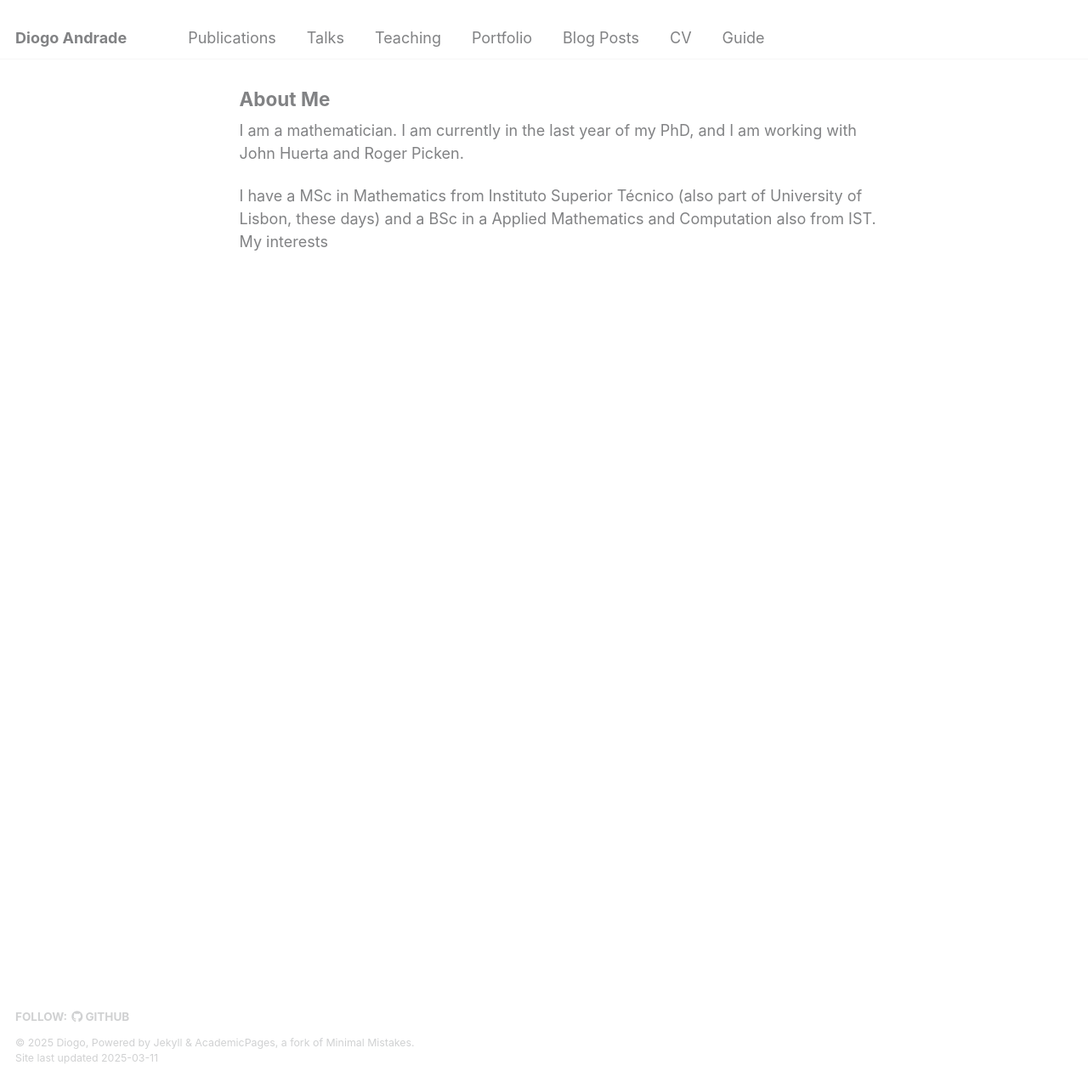
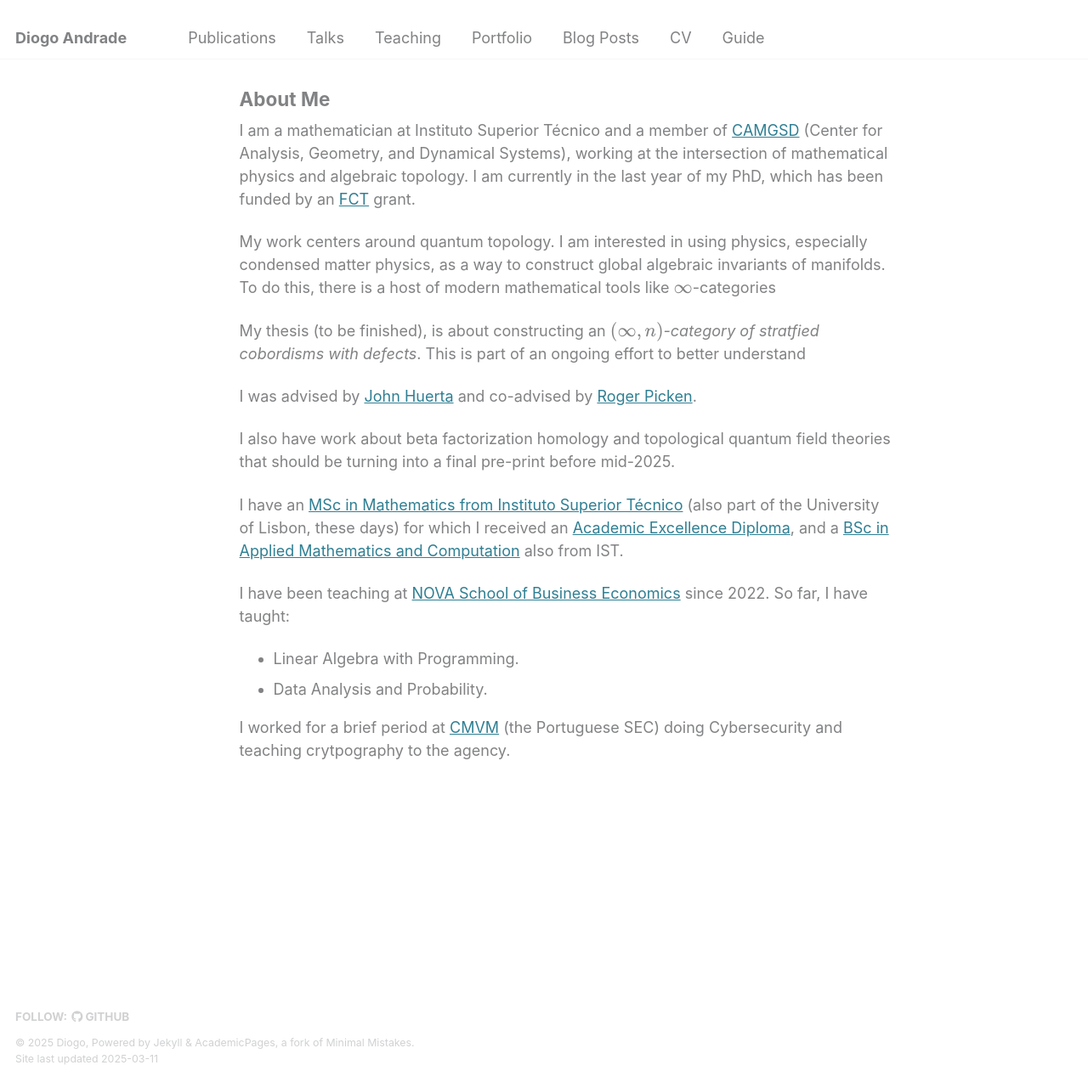
Before and after one commit to diogofd/diogofd.github.io, a Jekyll site: the page built from _pages/about.md, in a window 1280 px wide and 1274 px high. Shown: the whole window at 85% size. Built offline with Jekyll 4.4.1, drawn with Linux system fonts in a browser that asks for light colours.

Commit message:
modified:   _pages/about.md

```diff
--- a/_pages/about.md
+++ b/_pages/about.md
@@ -7,6 +7,21 @@ redirect_from:
   - /about.html
 ---
 
-I am a mathematician. I am currently in the last year of my PhD, and I am working with John Huerta and Roger Picken.
+I am a mathematician at Instituto Superior Técnico and a member of [CAMGSD](https://camgsd.tecnico.ulisboa.pt/index.php?lang=en) (Center for Analysis, Geometry, and Dynamical Systems), working at the intersection of mathematical physics and algebraic topology. I am currently in the last year of my PhD, which has been funded by an [FCT](https://www.google.com/url?sa=t&source=web&rct=j&opi=89978449&url=https://www.fct.pt/en/&ved=2ahUKEwizmZyploKMAxWJRfEDHbjsE44QFnoECAoQAQ&usg=AOvVaw2LM4ShTH7kpKpA0eeL1gDa) grant.
 
-I have a MSc in Mathematics from Instituto Superior Técnico (also part of University of Lisbon, these days) and a BSc in a Applied Mathematics and Computation also from IST. My interests
+My work centers around quantum topology. I am interested in using physics, especially condensed matter physics, as a way to construct global algebraic invariants of manifolds. To do this, there is a host of modern mathematical tools like $$\infty$$-categories
+
+My thesis (to be finished), is about constructing an *$$(\infty,n)$$-category of stratfied cobordisms with defects*. This is part of an ongoing effort to better understand
+
+I was advised by [John Huerta](https://www.google.com/url?sa=t&source=web&rct=j&opi=89978449&url=https://www.math.tecnico.ulisboa.pt/~jhuerta/&ved=2ahUKEwjBx53mmYKMAxX3RPEDHdjuGk4QFnoECBoQAQ&usg=AOvVaw1YsN_eNU168YlFn0Sm6fDQ) and co-advised by [Roger Picken](https://www.google.com/url?sa=t&source=web&rct=j&opi=89978449&url=https://www.math.tecnico.ulisboa.pt/~rpicken/&ved=2ahUKEwitsPz1mYKMAxX7SvEDHcGzBdAQFnoECA0QAQ&usg=AOvVaw20fUFfromuhiilETkzW3Na).
+
+I also have work about beta factorization homology and topological quantum field theories that should be turning into a final pre-print before mid-2025.
+
+I have an [MSc in Mathematics from Instituto Superior Técnico](https://tecnico.ulisboa.pt/en/education/courses/masters-programmes/applied-mathematics-and-computation/#) (also part of the University of Lisbon, these days) for which I received an [Academic Excellence Diploma](https://conselhopedagogico.tecnico.ulisboa.pt/files/sites/32/diplomas-e-quadros-de-meritov_2024-2.pdf), and a [BSc in Applied Mathematics and Computation](https://tecnico.ulisboa.pt/en/education/courses/undergraduate-programmes/applied-mathematics-and-computation/) also from IST.
+
+I have been teaching at [NOVA School of Business Economics](https://www.novasbe.unl.pt/en/) since 2022. So far, I have taught:
+
+- Linear Algebra with Programming.
+- Data Analysis and Probability.
+
+I worked for a brief period at [CMVM](https://www.cmvm.pt/) (the Portuguese SEC) doing Cybersecurity and teaching crytpography to the agency.
```
